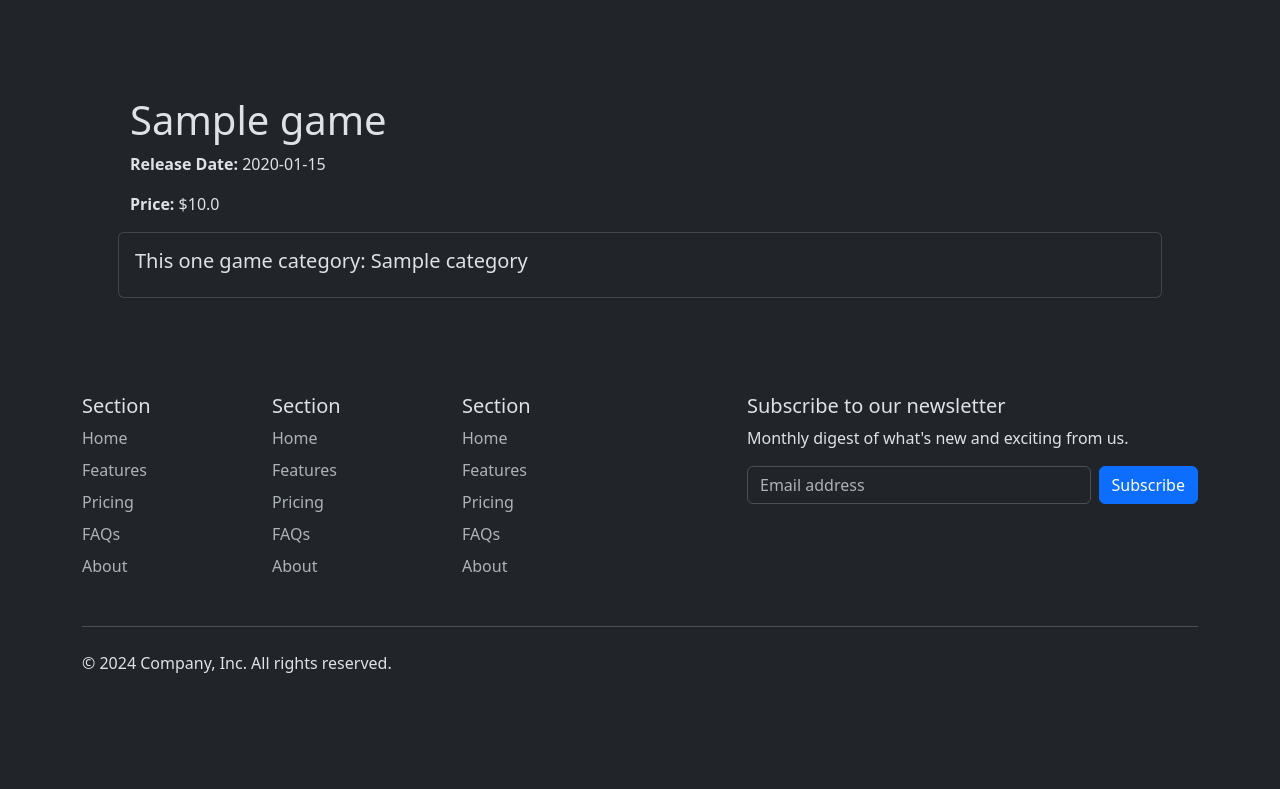
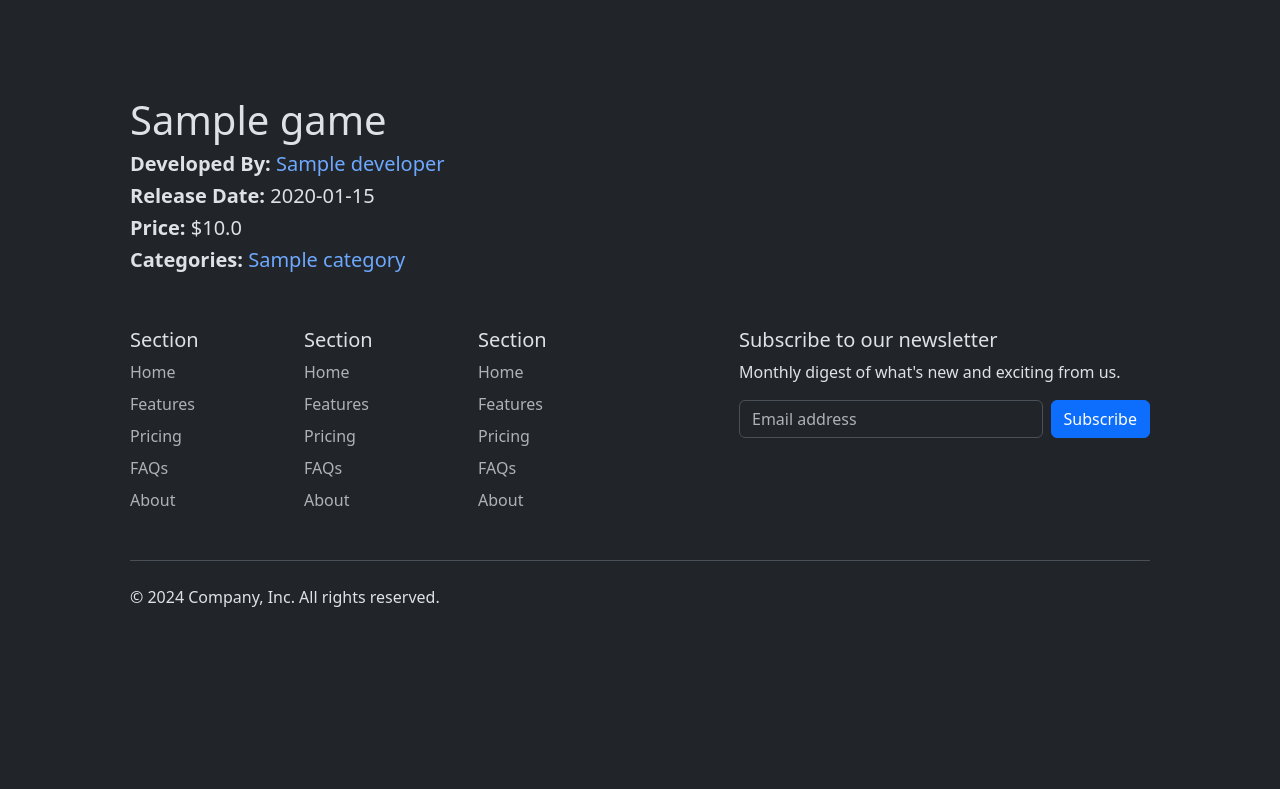
Before and after one commit to kxnjo/Fry, a Flask app: page /game/game/1 in a window 1280 px wide. Shown: the part 76-865 px from the top of the page. After the commit the page ends 683 px from the top, so only its background shows below. Run offline with Flask 3, Linux system fonts and the light colour scheme; tables that the repository leaves empty or names only in its code hold one stand-in row (values such as "Sample post").

Commit message:
developers and categories in game page clickable

```diff
--- a/routes/game.py
+++ b/routes/game.py
@@ -111,4 +111,29 @@ def view_game(game_id):
     else:
         print("not found")
 
-    return render_template("games/game.html", game = game_data, categories = categories)
+    cur.execute('''
+    SELECT
+        d.developer_name
+    FROM
+        developer d
+    JOIN
+        game_developer gd
+    ON
+        d.developer_id = gd.developer_id
+    WHERE
+        gd.game_id = %s
+    ;
+    ''', (game_id,))
+    rows = cur.fetchall()
+
+    developers = []
+    if rows:
+        for row in rows:
+            developer = {
+                "developer_name": row[0],
+            }
+            developers.append(developer)
+    else:
+        print("not found")
+
+    return render_template("games/game.html", game = game_data, categories = categories, developers = developers)
--- a/templates/games/game.html
+++ b/templates/games/game.html
@@ -2,29 +2,25 @@
 {% block content %}
 <div class="container mt-5">
     <h1>{{ game.game_title }}</h1>
-    <p><strong>Release Date:</strong> {{ game.game_release_date }}</p>
-    <p><strong>Price:</strong> ${{ game.game_price }}</p>
-    <!-- <p><strong>Description:</strong> {{ game.game_description }}</p> -->
-</div>
-
-<div class="row">
-    <div class="col-12">
+    <h5><strong>Developed By:</strong>
+    {% for developer in developers %}
+        <a href="{{ url_for('game_bp.view_game', game_id=game.game_id) }}" class="text-decoration-none">
+            {{ developer.developer_name }}{% if not loop.last %}, {% endif %}
+        </a>
+    {% endfor %}
+    </h5>
+    <h5><strong>Release Date:</strong> {{ game.game_release_date }}</h5>
+    <h5><strong>Price:</strong> ${{ game.game_price }}</h5>
+    <h5><strong>Categories:</strong>
         {% for category in categories %}
-        <!-- <a href="{{ url_for('game_bp.view_game', game_id=game.game_id) }}" class="text-decoration-none"> -->
-            <div class="card game-card">
-                <div class="card-body">
-                    <h5 class="card-title">This one game category: {{ category.category_name }}</h5>
-                </div>
-            </div>
-        <!-- </a> -->
+        <a href="{{ url_for('game_bp.view_game', game_id=game.game_id) }}" class="text-decoration-none">
+            {{ category.category_name }}{% if not loop.last %}, {% endif %}
+        </a>
         {% else %}
         <div class="alert alert-warning" role="alert">
-            No cats found.
+            No categories found.
         </div>
+    </h5>
         {% endfor %}
-    </div>
-</div>
-</div>
-
 
 {% endblock %}
```
